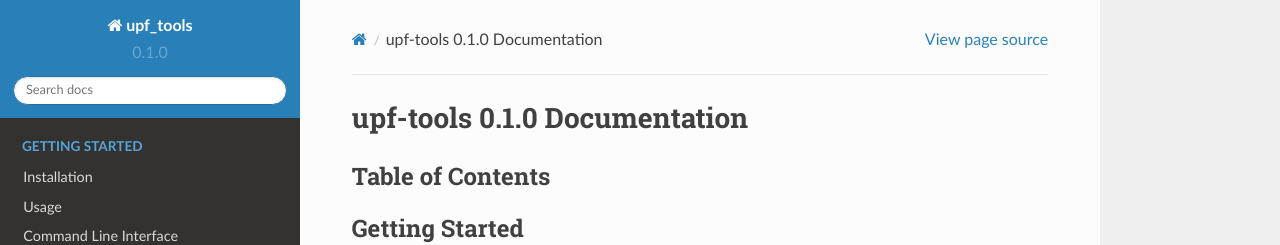
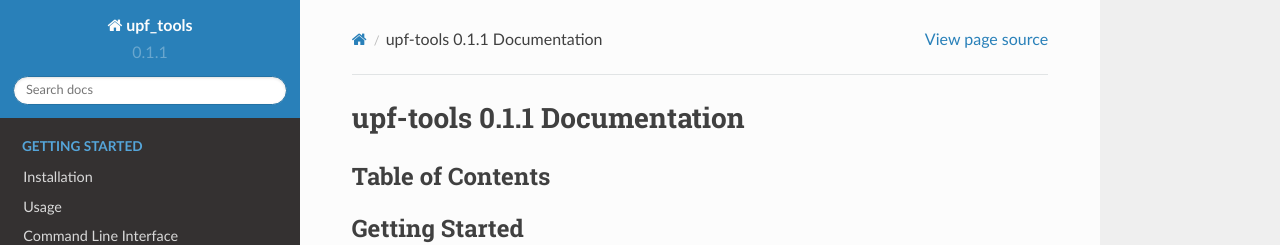
Before and after one commit to pseudopotential-tools/upf-tools, a Sphinx documentation site: the page built from docs/source/index.rst, in a window 1280 px wide. Shown: the top 245 px of the page. Built offline with Sphinx 7.4.7 and the Read the Docs theme 2.0.0, drawn with Linux system fonts in a browser that asks for light colours.

```diff
--- a/docs/source/conf.py
+++ b/docs/source/conf.py
@@ -27,7 +27,7 @@ copyright = f"{date.today().year}, Edward Linscott"
 author = "Edward Linscott"
 
 # The full version, including alpha/beta/rc tags.
-release = "0.1.0"
+release = "0.1.1"
 
 # The short X.Y version.
 parsed_version = re.match(
--- a/setup.cfg
+++ b/setup.cfg
@@ -3,7 +3,7 @@
 ##########################
 [metadata]
 name = upf_tools
-version = 0.1.0
+version = 0.1.1
 description = Tools for handling .upf (Unified Pseudopotential Format) files
 long_description = file: README.md
 long_description_content_type = text/markdown
--- a/src/upf_tools/version.py
+++ b/src/upf_tools/version.py
@@ -14,7 +14,7 @@ __all__ = [
     "get_git_hash",
 ]
 
-VERSION = "0.1.0"
+VERSION = "0.1.1"
 
 
 def get_git_hash() -> str:
```
Also changed, not shown: README.md (+3 -3 lines), .bumpversion.cfg.
